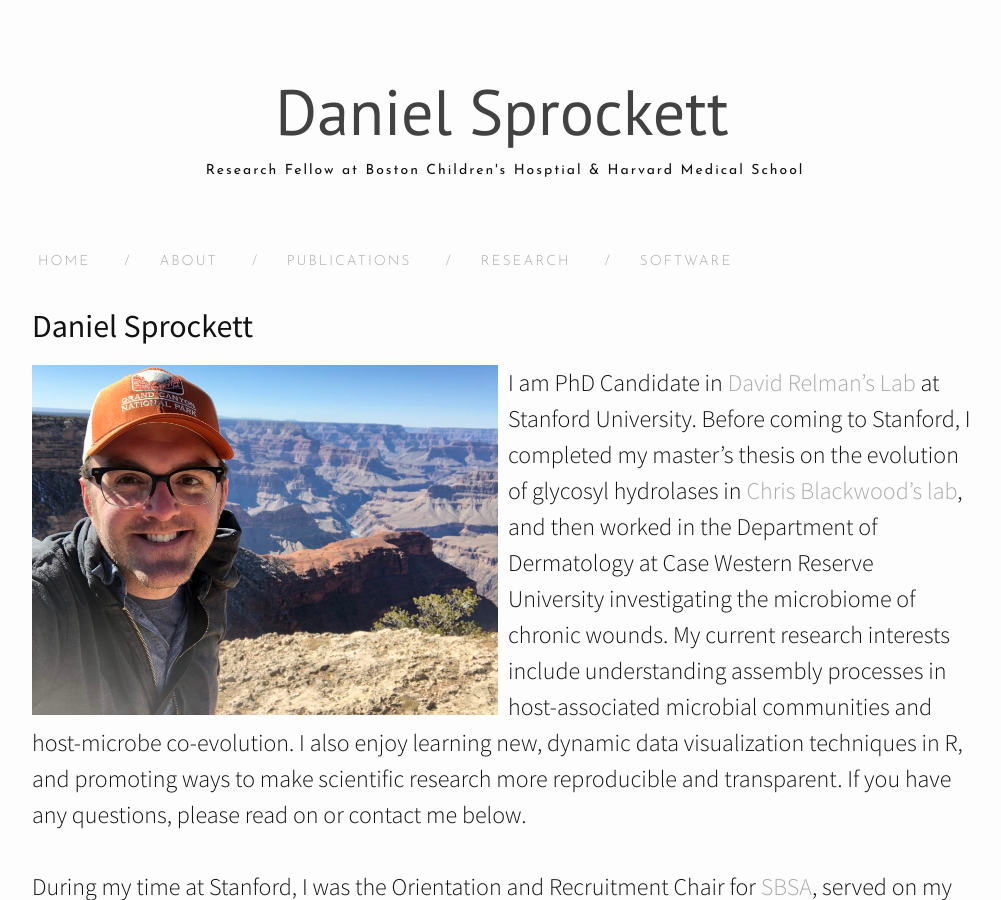
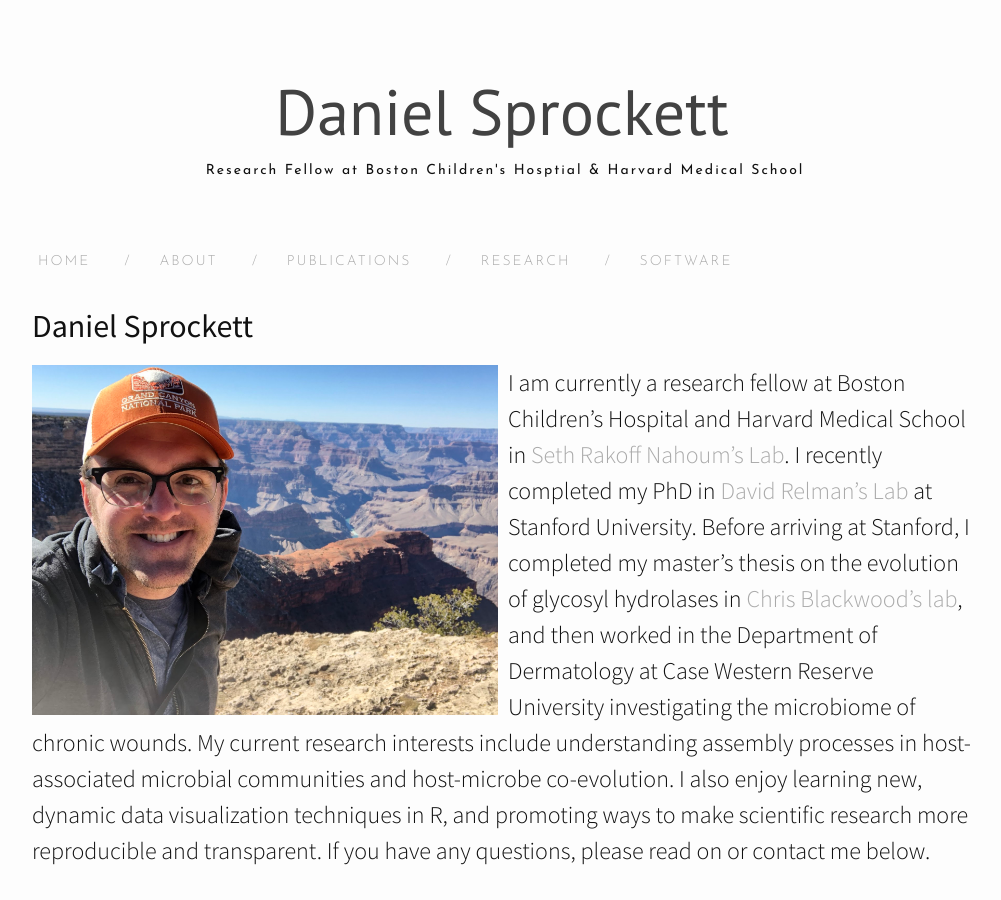
Before and after one commit to DanielSprockett/danielsprockett.github.io, a Jekyll site: the page built from about.md, in a window 1280 px wide and 900 px high. Shown: the whole window, without its empty margins (138-1139 px from the left). Built offline with Jekyll 4.4.1, drawn with Linux system fonts in a browser that asks for light colours; nearby versions of some CDN libraries.

Commit message:
Update about.md

```diff
--- a/about.md
+++ b/about.md
@@ -7,7 +7,7 @@ permalink: /about/
 <h2>Daniel Sprockett</h2>
 
 <img src="/images/Dan_at_Grand_Canyon.jpg" alt="Dan at the Grand Canyon" style="float: left; margin-right: 10px;" height="350"/>
-I am PhD Candidate in [David Relman's Lab](http://med.stanford.edu/relmanlab.html) at Stanford University. Before coming to Stanford, I completed my master's thesis on the evolution of glycosyl hydrolases in [Chris Blackwood's lab](http://drosophila.biology.kent.edu/users/cblackwo/overview.htm), and then worked in the Department of Dermatology at Case Western Reserve University investigating the microbiome of chronic wounds. My current research interests include understanding assembly processes in host-associated microbial communities and host-microbe co-evolution. I also enjoy learning new, dynamic data visualization techniques in R, and promoting ways to make scientific research more reproducible and transparent.  If you have any questions, please read on or contact me below.<br>
+I am currently a research fellow at Boston Children's Hospital and Harvard Medical School in [Seth Rakoff Nahoum's Lab](https://srnlab.com/). I recently completed my PhD in [David Relman's Lab](http://med.stanford.edu/relmanlab.html) at Stanford University. Before arriving at Stanford, I completed my master's thesis on the evolution of glycosyl hydrolases in [Chris Blackwood's lab](http://drosophila.biology.kent.edu/users/cblackwo/overview.htm), and then worked in the Department of Dermatology at Case Western Reserve University investigating the microbiome of chronic wounds. My current research interests include understanding assembly processes in host-associated microbial communities and host-microbe co-evolution. I also enjoy learning new, dynamic data visualization techniques in R, and promoting ways to make scientific research more reproducible and transparent.  If you have any questions, please read on or contact me below.<br>
 <br>
 During my time at Stanford, I was the Orientation and Recruitment Chair for [SBSA](http://med.stanford.edu/sbsa.html), served on my the M&I Department's Graduate Admissions Committee, and co-organized The Stanford Center for Human Microbiome Studies's [Microbiome Summit](https://iti.stanford.edu/center-for-human-microbiome-studies/microbiome-summit.html). For more details, check out my [CV](/documents/Sprockett_CV_190108.pdf).<br>
 <br>
```
